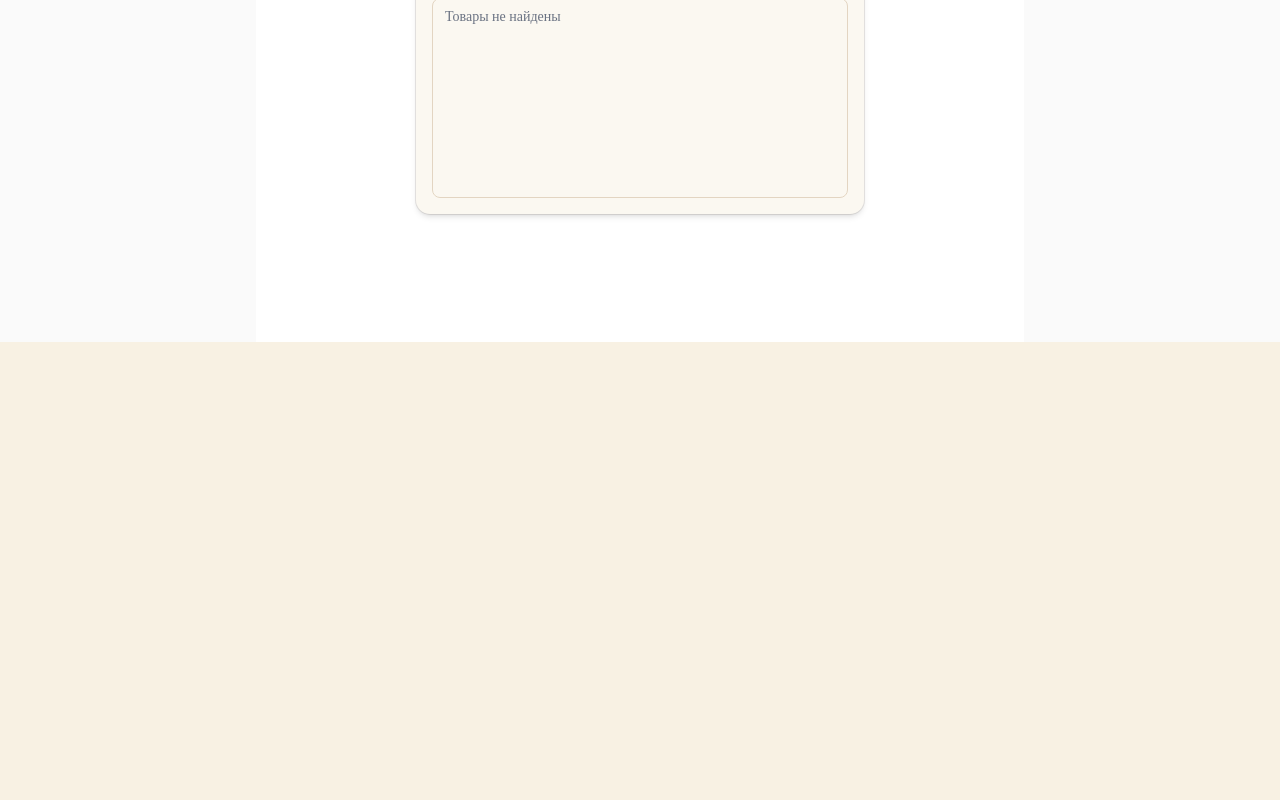
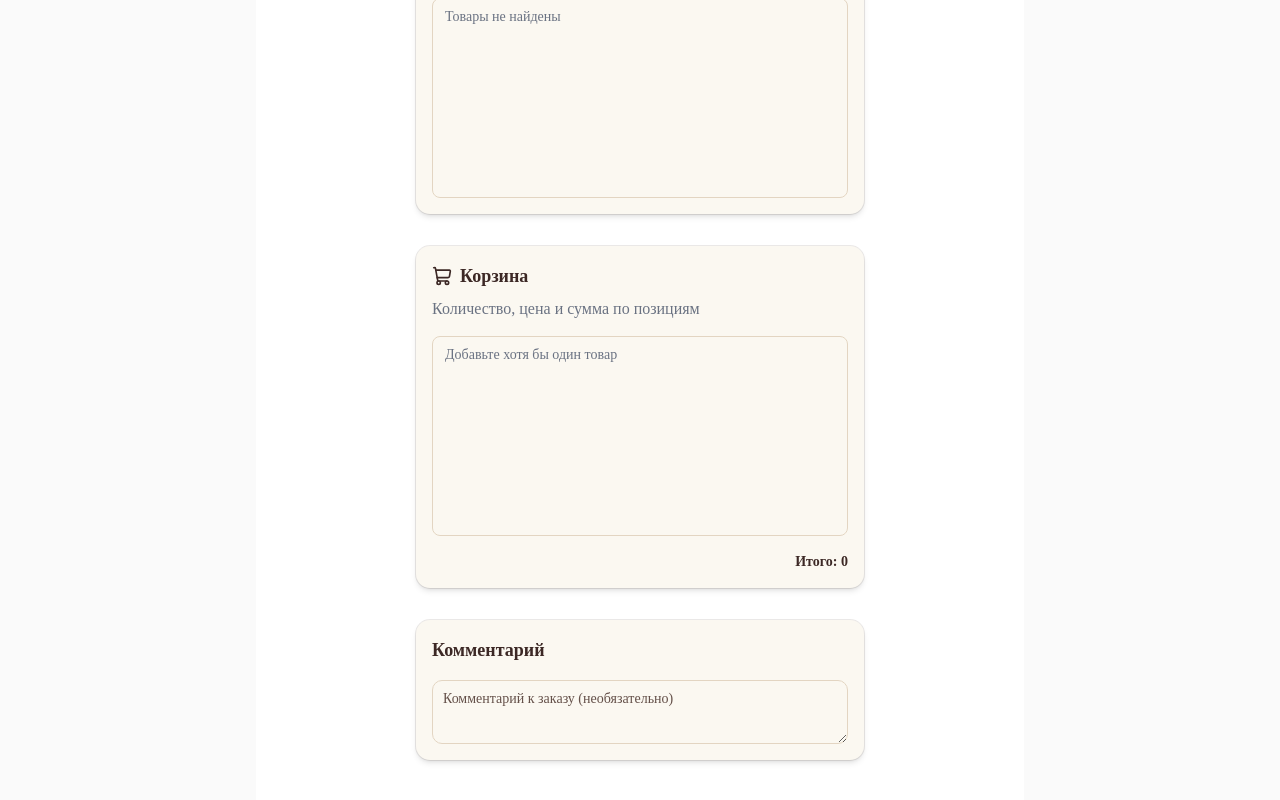
Before and after one commit to GalinaBagram1987/testJobTablecrm, a Next.js app in the folder my-next-app/: page / in a window 1280 px wide. Shown: the part 1394-2194 px from the top of the page. Before the commit the page ends 1736 px from the top, so only its background shows below. Built offline with nearby package versions, Linux system fonts and the light colour scheme.

Commit message:
added comment

```diff
--- a/my-next-app/app/page.js
+++ b/my-next-app/app/page.js
@@ -2,6 +2,8 @@ import Header from '@/components/Header'
 import SeachClient from "@/components/SeachClient";
 import SaleParameters from "@/components/SaleParameters";
 import ProductsSeach from "@/components/SeachProducts";
+import Cart from '@/components/Cart';
+import Comment from '@/components/CommentedFile';
 
 
 export default function Home() {
@@ -13,6 +15,8 @@ export default function Home() {
           <SeachClient />
           <SaleParameters />
           <ProductsSeach />
+          <Cart />
+          <Comment />
         </div>
       </main>
     </div>
--- a/my-next-app/components/Cart.jsx
+++ b/my-next-app/components/Cart.jsx
@@ -0,0 +1,56 @@
+'use client';
+
+import { useDispatch, useSelector } from 'react-redux';
+import { ShoppingCart, Trash2 } from 'lucide-react'
+import {
+  Card,
+  CardContent,
+  CardHeader,
+  CardTitle,
+} from "@/components/ui/card";
+import { removeItem } from '@/store/orderSlice';
+
+const CartProducts = () => {
+  const dispatch = useDispatch();
+  const { cart, totalSum } = useSelector((state) => state.order);
+
+  const handleRemove = (id) => {
+    dispatch(removeItem(id));
+  };
+
+  return (
+  <Card className="shadow-md">
+    <CardHeader>
+      <CardTitle className="space-y-2">
+        <div className="flex items-center gap-2">
+          <ShoppingCart className="w-5 h-5" />
+          <h2 className="text-lg font-semibold">Корзина</h2>
+        </div>
+        <p className="text-gray-500 font-normal">Количество, цена и сумма по позициям</p>
+      </CardTitle>
+    </CardHeader>
+      <CardContent className="space-y-4">
+        <div className="w-full px-3 py-2 border rounded-md min-h-[200px]">
+          {cart.length === 0 && (
+            <p className="text-gray-500">Добавьте хотя бы один товар</p>
+          )}
+          {cart.map(item => (
+            <div key={item.id} className="flex justify-between items-center border-b py-2">
+              <span>{item.name} – {item.price} ₽ x {item.quantity}</span>
+              <button
+                onClick={() => handleRemove(item.id)}
+                className="bg-red-500 text-white px-2 py-1 rounded hover:bg-red-600"
+              >
+                <Trash2 className="w-4 h-4" />
+              </button>
+            </div>
+          ))}
+        </div>
+        <div className="text-right font-bold">
+          Итого: {totalSum}
+        </div>
+    </CardContent>
+  </Card>
+);
+}
+export default CartProducts
--- a/my-next-app/components/CommentedFile.jsx
+++ b/my-next-app/components/CommentedFile.jsx
@@ -0,0 +1,36 @@
+'use client';
+
+import { useDispatch, useSelector } from 'react-redux';
+import {
+  Card,
+  CardContent,
+  CardHeader,
+  CardTitle,
+} from "@/components/ui/card";
+import { Textarea } from "@/components/ui/textarea";
+import { setComment } from '@/store/orderSlice';
+
+
+const Comment = () => {
+  const dispatch = useDispatch();
+  const { comment } = useSelector((state) => state.order);
+
+  return (
+  <Card className="shadow-md">
+    <CardHeader>
+      <CardTitle className="space-y-2">
+        <h2 className="flex items-center gap-2 text-lg font-semibold">Комментарий</h2>
+      </CardTitle>
+    </CardHeader>
+      <CardContent className="space-y-4">
+        <Textarea
+          placeholder="Комментарий к заказу (необязательно)"
+          value={comment}
+          onChange={(e) => dispatch(setComment(e.target.value))}
+          className="w-full"
+        />
+    </CardContent>
+  </Card>
+);
+}
+export default Comment
--- /dev/null
+++ b/my-next-app/components/ui/textarea.jsx
@@ -0,0 +1,20 @@
+import * as React from "react"
+
+import { cn } from "@/lib/utils"
+
+function Textarea({
+  className,
+  ...props
+}) {
+  return (
+    <textarea
+      data-slot="textarea"
+      className={cn(
+        "flex field-sizing-content min-h-16 w-full rounded-lg border border-input bg-transparent px-2.5 py-2 text-base transition-colors outline-none placeholder:text-muted-foreground focus-visible:border-ring focus-visible:ring-3 focus-visible:ring-ring/50 disabled:cursor-not-allowed disabled:bg-input/50 disabled:opacity-50 aria-invalid:border-destructive aria-invalid:ring-3 aria-invalid:ring-destructive/20 md:text-sm dark:bg-input/30 dark:disabled:bg-input/80 dark:aria-invalid:border-destructive/50 dark:aria-invalid:ring-destructive/40",
+        className
+      )}
+      {...props} />
+  );
+}
+
+export { Textarea }
```
